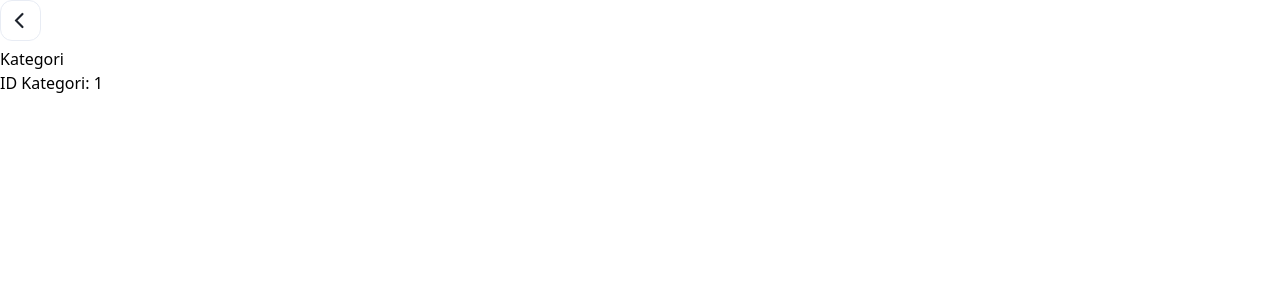
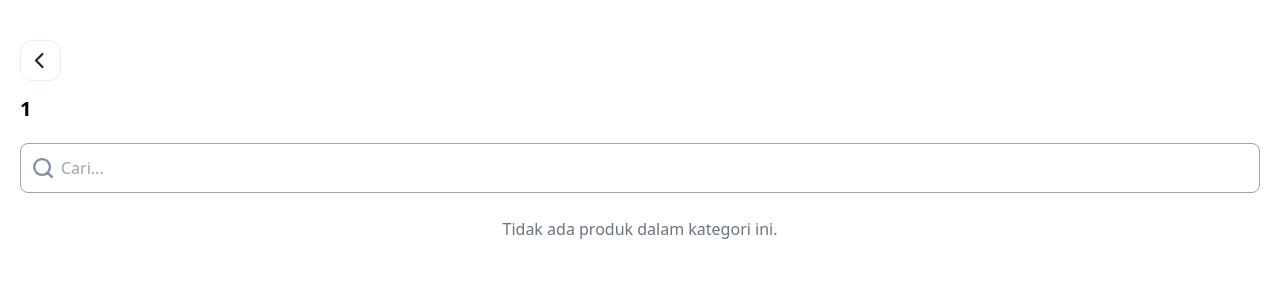
Before and after one commit to AbdanulIkhlas/agrofaster, a React (Vite) app: page /produk/konsumen/beli-hasil-panen/kategori/1 in a window 1280 px wide. Shown: the top 300 px of the page. Built offline with nearby package versions, Linux system fonts and the light colour scheme.

Commit message:
menyelesaikan page kategori

```diff
--- a/src/components/fragments/KategoryCard.jsx
+++ b/src/components/fragments/KategoryCard.jsx
@@ -1,9 +1,9 @@
 import React from "react";
 import { Link } from "react-router-dom";
 
-const KategoryCard = ({ id, image, kategori, link }) => {
+const KategoryCard = ({ id, image, kategori }) => {
   return (
-    <Link to={`kategori/${id}`}>
+    <Link to={`kategori/${kategori}`}>
       <div className="flex gap-4 py-3 px-2 w-max font-jakartaSans items-center rounded-[10px] bg-[#2c946c5b]">
         <h1 className="text-lg">{kategori}</h1>
         <img
--- a/src/components/fragments/ProductCard.jsx
+++ b/src/components/fragments/ProductCard.jsx
@@ -3,7 +3,7 @@ import {Link} from "react-router-dom";
 
 const ProductCard = ({id, image, name, price }) => {
   return (
-    <Link to={`./detail-produk/${id}`}>
+    <Link to={`/produk/konsumen/beli-hasil-panen/detail-produk/${id}`}>
       <div className="w-[150px] bg-[#F0F0F0] rounded-lg p-[5px] pb-3 border border-gray-300">
         <div className="w-full h-[86px] overflow-hidden rounded-lg">
           <img src={image} alt="Image Produk" className="w-full bg-cover" />
--- a/src/components/fragments/Searching.jsx
+++ b/src/components/fragments/Searching.jsx
@@ -7,14 +7,14 @@ const Searching = ({ searchQuery, setSearchQuery }) => {
         className={`flex gap-2 mt-5 h-[50px] p-2 px-3 border border-gray-400 rounded-lg transition-colors duration-300 focus-within:outline-none focus-within:border-gray-800`}
       >
         <img
-          src="../../../public/svg/search.svg"
+          src="../../../../../../public/svg/search.svg"
           alt="search icon"
           className="w-[20px]"
         />
         <input
           type="text"
           className="w-full h-full outline-none text-gray-500"
-          placeholder="Cari produk berdasarkan nama atau kategori..."
+          placeholder="Cari..."
           value={searchQuery}
           onChange={(e) => setSearchQuery(e.target.value)}
         />
--- a/src/data/allItemKonsumen.js
+++ b/src/data/allItemKonsumen.js
@@ -5,7 +5,7 @@ const allItemKonsumen = [
   // beras
   {
     id: 1,
-    image: "../../images/item/Beras Premium.png",
+    image: "../../../../../images/item/Beras Premium.png",
     name: "Beras Premium",
     price: "14.000",
     category: "Beras",
@@ -14,7 +14,7 @@ const allItemKonsumen = [
   },
   {
     id: 2,
-    image: "../../images/item/Beras Merah.png",
+    image: "../../../../../images/item/Beras Merah.png",
     name: "Beras Merah",
     price: "20.000",
     category: "Beras",
@@ -23,7 +23,7 @@ const allItemKonsumen = [
   },
   {
     id: 3,
-    image: "../../images/item/Beras Hitam.png",
+    image: "../../../../../images/item/Beras Hitam.png",
     name: "Beras Hitam",
     price: "25.000",
     category: "Beras",
@@ -34,7 +34,7 @@ const allItemKonsumen = [
   // cabai
   {
     id: 4,
-    image: "../../images/item/Cabai Merah.png",
+    image: "../../../../../images/item/Cabai Merah.png",
     name: "Cabai Merah",
     price: "20.000",
     category: "Cabai",
@@ -43,7 +43,7 @@ const allItemKonsumen = [
   },
   {
     id: 5,
-    image: "../../images/item/Cabai hijau.png",
+    image: "../../../../../images/item/Cabai hijau.png",
     name: "Cabai Hijau",
     price: "20.000",
     category: "Cabai",
@@ -52,7 +52,7 @@ const allItemKonsumen = [
   },
   {
     id: 6,
-    image: "../../images/item/Cabai Rawit.png",
+    image: "../../../../../images/item/Cabai Rawit.png",
     name: "Cabai Rawit",
     price: "30.000",
     category: "Cabai",
@@ -63,7 +63,7 @@ const allItemKonsumen = [
   // biji-bijian
   {
     id: 7,
-    image: "../../images/item/Kopi Robusta.png",
+    image: "../../../../../images/item/Kopi Robusta.png",
     name: "Kopi Robusta",
     price: "170.000",
     category: "Biji-Bijian",
@@ -72,7 +72,7 @@ const allItemKonsumen = [
   },
   {
     id: 8,
-    image: "../../images/item/Kopi Arabika.png",
+    image: "../../../../../images/item/Kopi Arabika.png",
     name: "Biji Kopi Arabika",
     price: "180.000",
     category: "Biji-Bijian",
@@ -81,7 +81,7 @@ const allItemKonsumen = [
   },
   {
     id: 9,
-    image: "../../images/item/Kakao.png",
+    image: "../../../../../images/item/Kakao.png",
     name: "Biji Kakao",
     price: "150.000",
     category: "Biji-Bijian",
@@ -90,7 +90,7 @@ const allItemKonsumen = [
   },
   {
     id: 10,
-    image: "../../images/item/Jagung.png",
+    image: "../../../../../images/item/Jagung.png",
     name: "Biji Jagung",
     price: "7.000",
     category: "Biji-Bijian",
@@ -101,7 +101,7 @@ const allItemKonsumen = [
   // umbi-umbian
   {
     id: 11,
-    image: "../../images/item/Kentang.png",
+    image: "../../../../../images/item/Kentang.png",
     name: "Kentang",
     price: "20.000",
     category: "Umbi-Umbian",
@@ -110,7 +110,7 @@ const allItemKonsumen = [
   },
   {
     id: 12,
-    image: "../../images/item/Ubi Jalar.png",
+    image: "../../../../../images/item/Ubi Jalar.png",
     name: "Ubi Jalar",
     price: "10.000",
     category: "Umbi-Umbian",
@@ -119,7 +119,7 @@ const allItemKonsumen = [
   },
   {
     id: 13,
-    image: "../../images/item/Singkong.png",
+    image: "../../../../../images/item/Singkong.png",
     name: "Singkong",
     price: "10.000",
     category: "Umbi-Umbian",
@@ -128,7 +128,7 @@ const allItemKonsumen = [
   },
   {
     id: 14,
-    image: "../../images/item/Talas.png",
+    image: "../../../../../images/item/Talas.png",
     name: "Talas",
     price: "18.000",
     category: "Umbi-Umbian",
@@ -137,7 +137,7 @@ const allItemKonsumen = [
   },
   {
     id: 15,
-    image: "../../images/item/Wortel.png",
+    image: "../../../../../images/item/Wortel.png",
     name: "Wortel",
     price: "15.000",
     category: "Umbi-Umbian",
--- a/src/pages/kategori.jsx
+++ b/src/pages/kategori.jsx
@@ -1,23 +1,85 @@
-import React from "react";
+import React, { useState } from "react";
 import { useParams, useNavigate } from "react-router-dom";
-import { Link } from "react-router-dom";
+import Searching from "../components/fragments/Searching";
+import { allItemKonsumen } from "../data/allItemKonsumen";
+import ProductCard from "../components/fragments/ProductCard";
 
 const Kategori = () => {
   // Tangkap id dari URL
-  const { id } = useParams();
+  const { id } = useParams(); // ID kategori yang diambil dari URL
   const navigate = useNavigate();
 
+  const [searchQuery, setSearchQuery] = useState("");
+
+  // Fungsi untuk kembali ke halaman sebelumnya
   const handleBackClick = () => {
     navigate(-1); // Kembali ke halaman sebelumnya
   };
 
+  // Filter produk berdasarkan kategori dari URL (id)
+  const filteredByCategory = allItemKonsumen.filter(
+    (item) => item.category && item.category.toLowerCase() === id.toLowerCase()
+  );
+
+  // Filter produk berdasarkan pencarian dan kategori
+  const filteredItems = filteredByCategory.filter(
+    (item) =>
+      item.name && item.name.toLowerCase().includes(searchQuery.toLowerCase())
+  );
+
   return (
-    <div>
+    <div className="pt-[40px] px-5 pb-10">
       <button onClick={handleBackClick}>
         <img src="../../../../../svg/back.svg" alt="Back" />
       </button>
-      <h1>Kategori</h1>
-      <p>ID Kategori: {id}</p>
+      <h1 className="text-xl font-semibold mt-2">{id}</h1>
+
+      {/* SEARCHING */}
+      <Searching searchQuery={searchQuery} setSearchQuery={setSearchQuery} />
+
+      {/* KONTEN BERDASARKAN INPUT PENCARIAN */}
+      {searchQuery === "" ? (
+        <div className="transition-all mt-6 duration-500 ease-in-out transform opacity-100 scale-100">
+          <div className="grid grid-cols-2 gap-4 mt-2 justify-items-center">
+            {filteredByCategory.length > 0 ? (
+              filteredByCategory.map((item) => (
+                <ProductCard
+                  key={item.id}
+                  id={item.id}
+                  image={item.image}
+                  name={item.name}
+                  price={item.price}
+                />
+              ))
+            ) : (
+              <p className="text-center col-span-2 text-gray-500">
+                Tidak ada produk dalam kategori ini.
+              </p>
+            )}
+          </div>
+        </div>
+      ) : (
+        <div className="transition-all duration-500 ease-in-out transform opacity-100 scale-100">
+          <h1 className="font-semibold text-lg mt-5">Hasil Pencarian</h1>
+          <div className="grid grid-cols-2 gap-4 mt-2 justify-items-center">
+            {filteredItems.length > 0 ? (
+              filteredItems.map((item) => (
+                <ProductCard
+                  key={item.id}
+                  id={item.id}
+                  image={item.image}
+                  name={item.name}
+                  price={item.price}
+                />
+              ))
+            ) : (
+              <p className="text-center col-span-2 text-gray-500">
+                Tidak ada produk yang cocok.
+              </p>
+            )}
+          </div>
+        </div>
+      )}
     </div>
   );
 };
```
